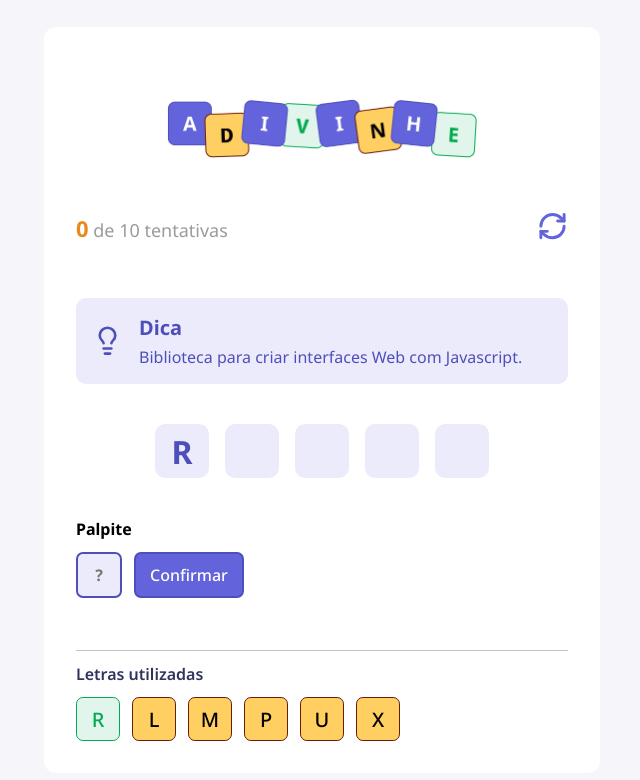
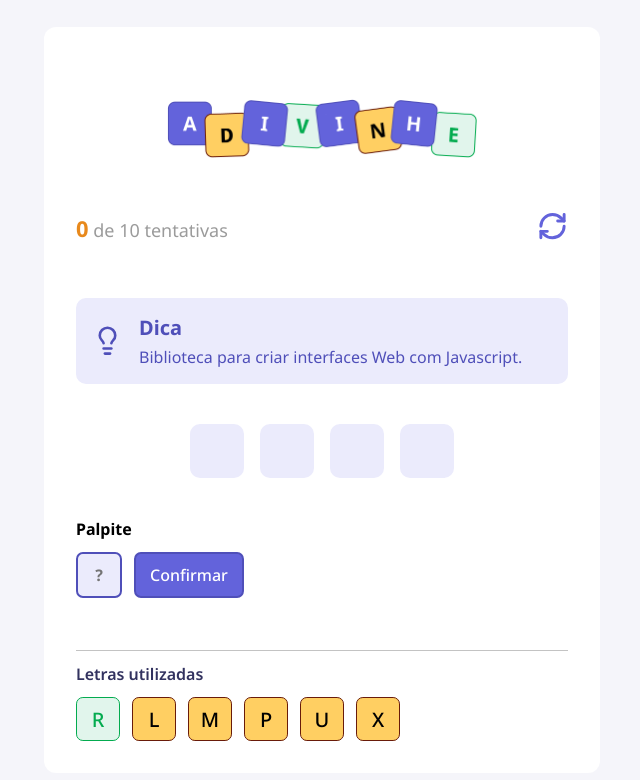
Before and after one commit to keewonf/guessing, a React (Vite) app: page / in a window 1280 px wide. Shown: the top 780 px of the page, without its empty margins (318-958 px from the left). Built offline with nearby package versions, Linux system fonts and the light colour scheme.

Commit message:
feat: render guessed word from selected challenge

```diff
--- a/src/App.tsx
+++ b/src/App.tsx
@@ -12,7 +12,7 @@ import { Tip } from "./components/Tip";
 
 function App() {
   const [attempts, setAttempts] = useState(0);
-  const [letter, setLetter] = useState("")
+  const [letter, setLetter] = useState("");
   const [challenge, setChallenge] = useState<Challenge | null>(null);
 
   function handleRestartGame() {
@@ -26,12 +26,16 @@ function App() {
     setChallenge(randomWord);
 
     setAttempts(0);
-    setLetter("")
+    setLetter("");
   }
 
   useEffect(() => {
     startGame(WORDS);
   }, []);
+
+  if (!challenge) {
+    return;
+  }
 
   return (
     <div className={styles.container}>
@@ -40,11 +44,9 @@ function App() {
 
         <Tip tip="Biblioteca para criar interfaces Web com Javascript." />
         <div className={styles.word}>
-          <Letter value="R" />
-          <Letter />
-          <Letter />
-          <Letter />
-          <Letter />
+          {challenge.word.split("").map((l) => (
+            <Letter />
+          ))}
         </div>
 
         <h4>Palpite</h4>
```
